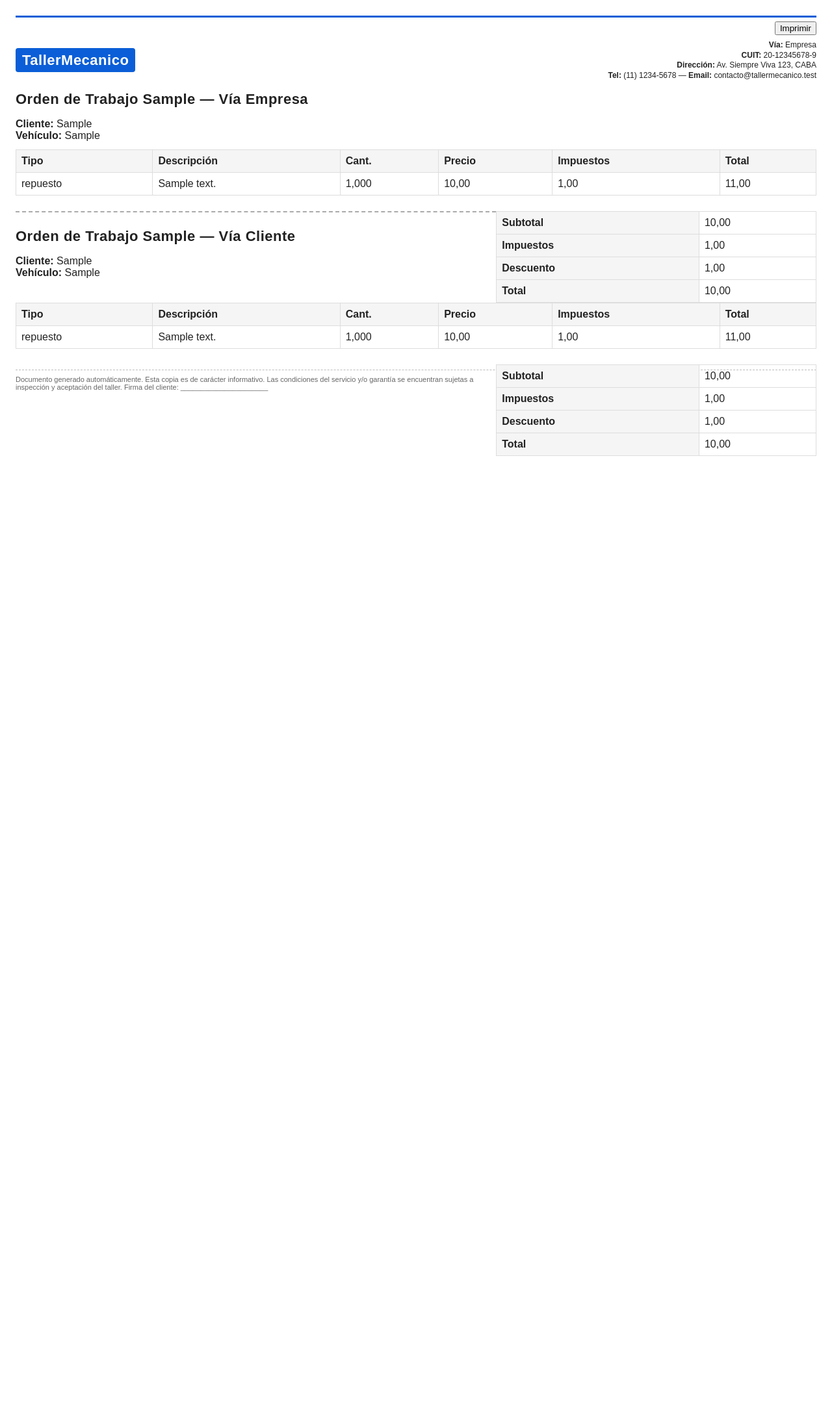
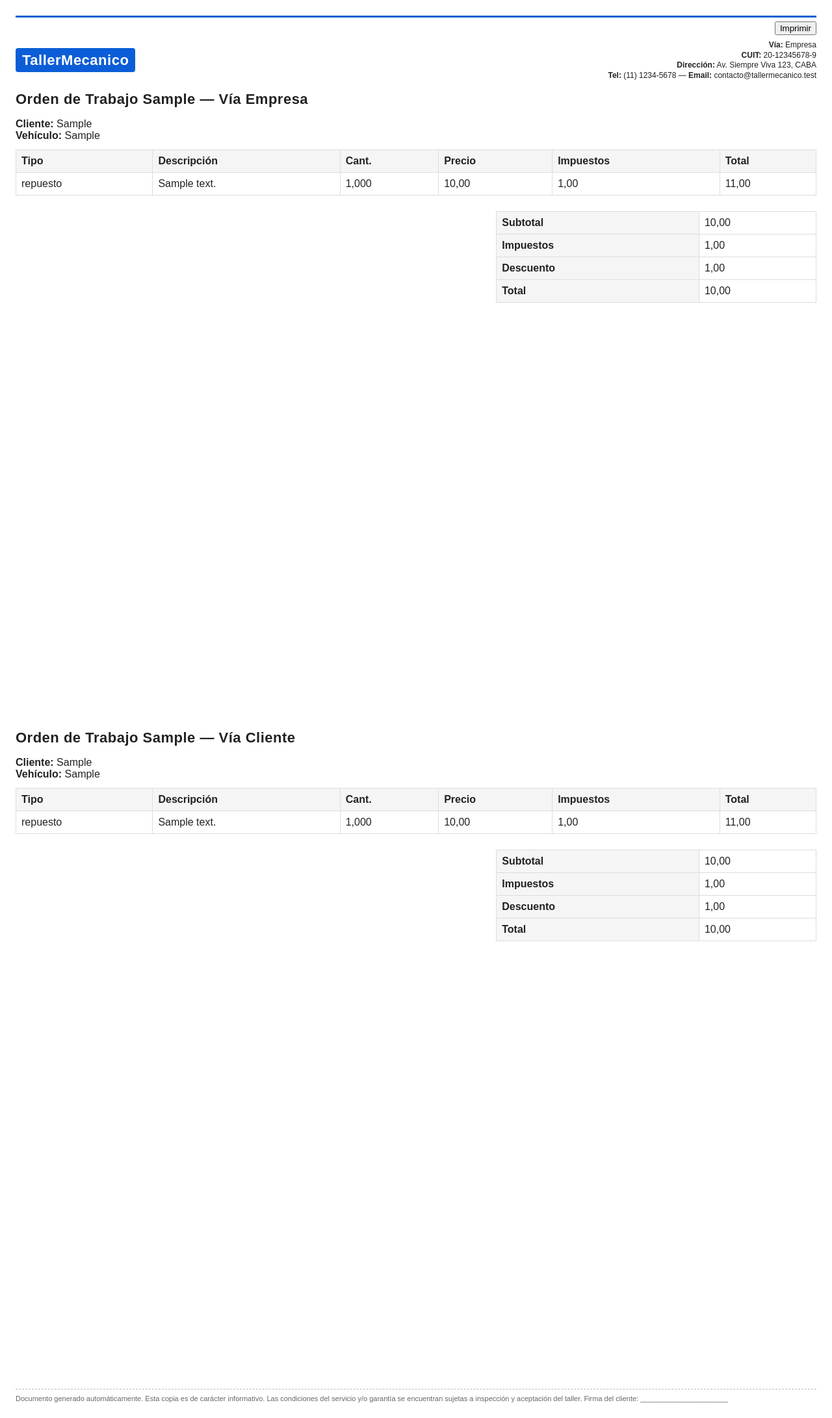
Before and after one commit to Pichulito77/taller-mecanico, a Django app: page /print/ot/1/duo/ in a window 1280 px wide. Shown: the whole page at 65% size. Before the commit the page ends 702 px from the top, so only its background shows below. Run offline with Django 5.2, Linux system fonts and the light colour scheme; tables that the repository leaves empty hold one stand-in row (values such as "Sample post").

Commit message:
feat(printouts): force page break between Empresa and Cliente copies in OT duo (A4 separation)

```diff
--- a/templates/printouts/base_print.html
+++ b/templates/printouts/base_print.html
@@ -18,6 +18,7 @@
     .company-bar { border-top: 3px solid #0b5ed7; padding-top: 6px; }
     .client-bar { border-top: 3px solid #28a745; padding-top: 6px; }
     footer { margin-top: 32px; font-size: 11px; color: #666; border-top: 1px dashed #bbb; padding-top: 8px; }
+    .page { page-break-inside: avoid; min-height: 260mm; }
     @media print { .no-print { display: none; } }
   </style>
 </head>
--- a/templates/printouts/ot_print_duo.html
+++ b/templates/printouts/ot_print_duo.html
@@ -1,7 +1,7 @@
 {% extends "printouts/base_print.html" %}
 {% block title %}OT {{ ot.numero }} — Doble Vía{% endblock %}
 {% block content %}
-<section>
+<section class="page" style="page-break-after: always;">
   <header>
     <div class="brand">Orden de Trabajo {{ ot.numero }} — Vía Empresa</div>
   </header>
@@ -35,8 +35,7 @@
     </table>
   </div>
 </section>
-<hr style="margin:24px 0; border: 0; border-top: 2px dashed #aaa;">
-<section>
+<section class="page">
   <header>
     <div class="brand">Orden de Trabajo {{ ot.numero }} — Vía Cliente</div>
   </header>
```
